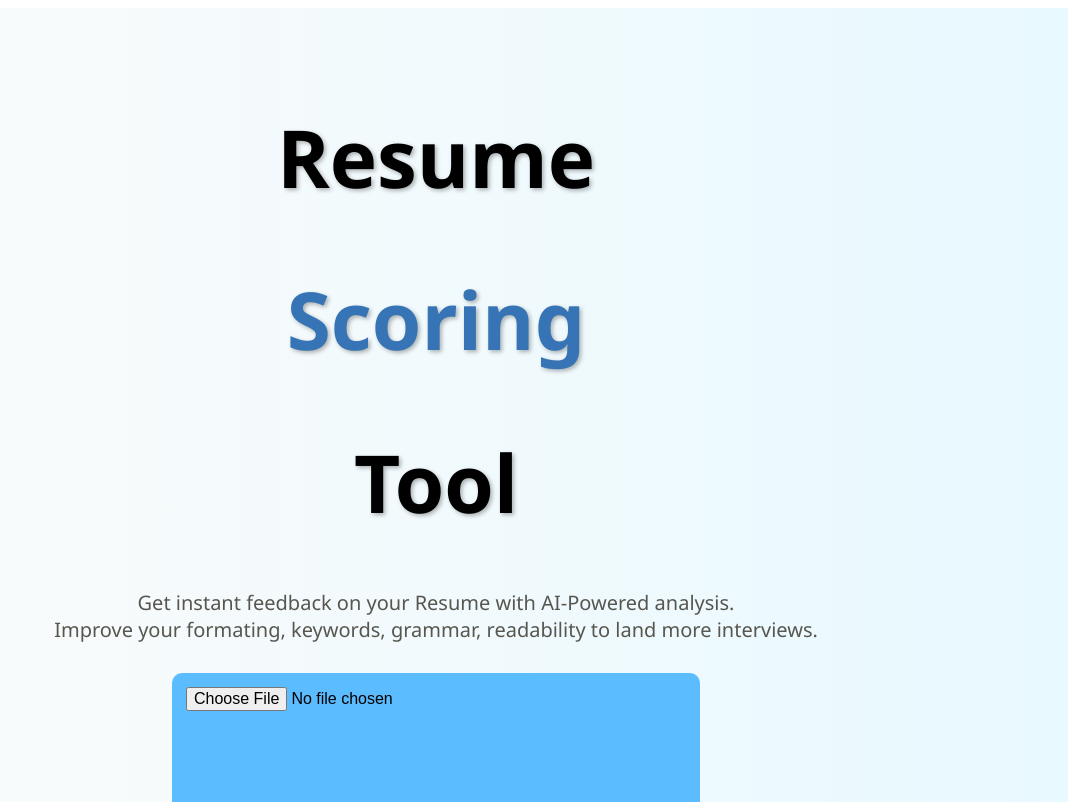
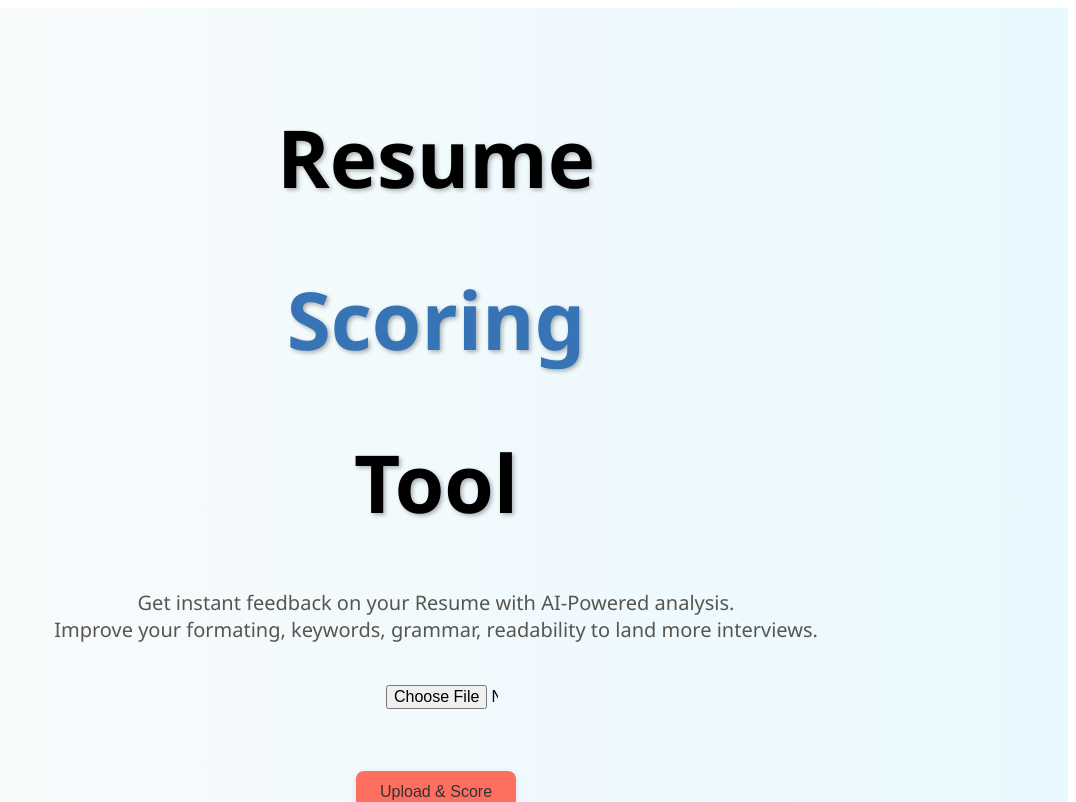
Before and after one commit to rajdeep-office/Resume-agent, a React (Create React App) app in the folder frontend/: page / in a window 1280 px wide. Shown: the top 802 px of the page, without its empty margins (204-1280 px from the left). Built offline with nearby package versions, Linux system fonts and the light colour scheme.

Commit message:
Update UploadResume.js

```diff
--- a/frontend/src/components/UploadResume.js
+++ b/frontend/src/components/UploadResume.js
@@ -36,7 +36,7 @@ const UploadResume = () => {
     border: "none",
     borderRadius: "8px",
     cursor: "pointer",
-    backgroundColor: isHovered ? "#ff6f61" : "#456882",
+    backgroundColor: isHovered ? "#456882" : "#ff6f61",
     color: isHovered ? "#ffffff" : "#333333",
     boxShadow: isHovered
       ? "0 4px 12px rgba(0, 0, 0, 0.2)"
@@ -69,12 +69,11 @@ const UploadResume = () => {
           style={{
             padding: "12px",
             borderRadius: "10px",
-            border: "2px solid #5BBCFF",
-            backgroundColor: "#5BBCFF",
+            border: "0px",
+            backgroundColor: "none",
             fontSize: "16px",
             marginBottom: "30px",
-            width: "500px",
-            height:"500px",
+            width: "100px",
             color:"black",
           }}
         />
```
